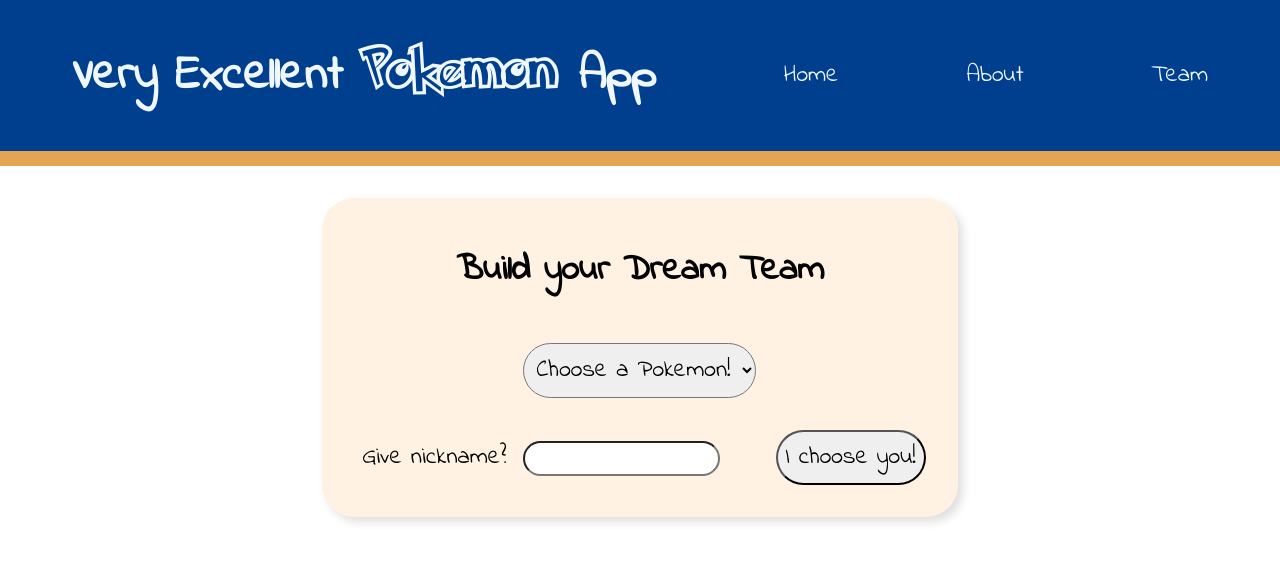
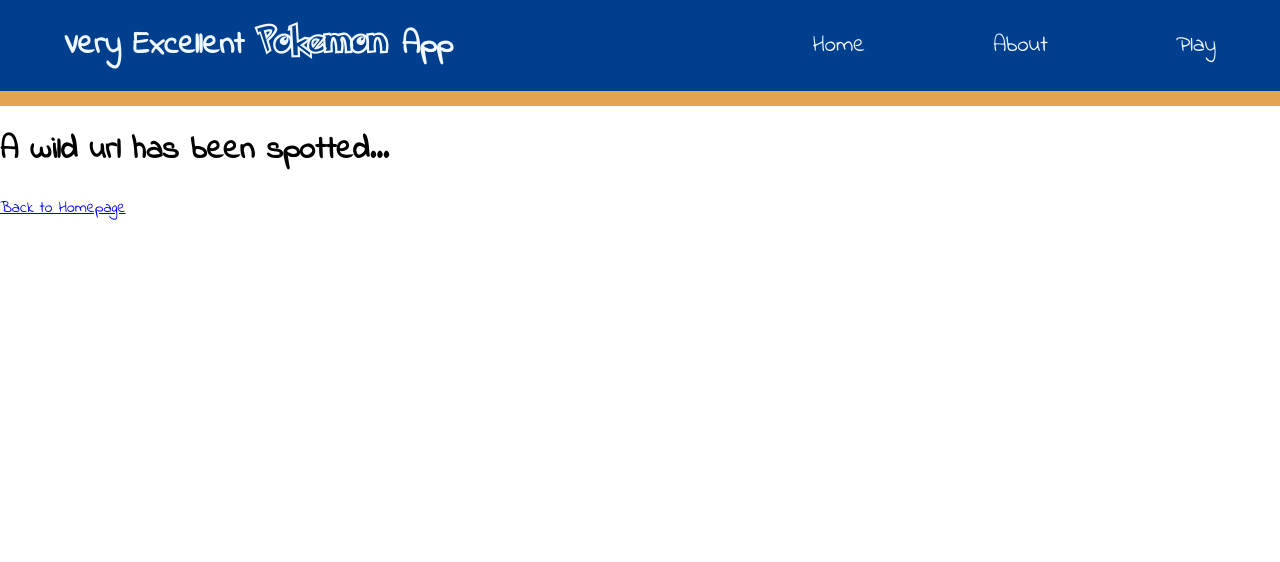
Before and after one commit to mhairilou/pokemon_app, a React (Create React App) app: page /team in a window 1280 px wide. Shown: the top 562 px of the page. Built offline with nearby package versions, Linux system fonts and the light colour scheme; no server answers.

Commit message:
happy wrapping

```diff
--- a/src/App.css
+++ b/src/App.css
@@ -17,12 +17,12 @@
 
 body {
     font-family: "flower";
-    font-size: 1.5rem;
+    font-size: 1rem;
 }
 
 header h1 {
     font-family: 'flower';
-    font-size: 3rem;
+    font-size: 2rem;
     text-align: center;
     margin-left: 64px;
 
@@ -31,7 +31,6 @@
 header {
     background-color: rgb(0, 63, 141);
     margin: 0px;
-    padding: 0.5rem;
     border-bottom: 15px solid rgb(228, 165, 83);
     color: aliceblue;
     display: flex;
@@ -47,4 +46,5 @@
     text-decoration: none;
     display: inline;
     padding: 32px;
+    font-size: 1.2em;
 }
--- a/src/App.js
+++ b/src/App.js
@@ -19,7 +19,7 @@
 
           <Route path="/" element={< Home />} />
           <Route path="/about" element={< About />} />
-          <Route path="/team" element={< TeamBuilderContainer />} />
+          <Route path="/play" element={< TeamBuilderContainer />} />
           <Route path="*" element={< ErrorPage />} />
 
         </Routes>
--- a/src/components/NavBar.jsx
+++ b/src/components/NavBar.jsx
@@ -12,7 +12,7 @@
         <Link to="/about">About</Link>
       </li>
       <li>
-        <Link to="/team">Team</Link>
+        <Link to="/play">Play</Link>
       </li>
     </ul>
   );
--- a/src/components/TeamBuilder/ListOfAllPokemon.css
+++ b/src/components/TeamBuilder/ListOfAllPokemon.css
@@ -1,5 +1,5 @@
 .rounded {
-    border-radius: 3rem;
+    border-radius: 32px;
     padding: 0.5rem;
     justify-content: center;
 }
--- a/src/components/TeamBuilder/PokemonCard.css
+++ b/src/components/TeamBuilder/PokemonCard.css
@@ -1,9 +1,9 @@
 .pokemon-card {
   background-color: rgb(214, 235, 248);
   min-width: 16rem;
-  width: fit-content;
+  max-width: min-content;
+  min-height: max-content;
   margin: 1em;
-  padding: 1em;
   border-radius: 32px;
   border: rgb(244, 184, 95) solid 10px;
   text-align: center;
@@ -15,7 +15,18 @@
 }
 
 .card-img {
-  margin: auto;
-  width: 50%;
-  height: auto;
+
+  width: 40%;
+
 }
+
+.header-on-card {
+  font-size: 1.5rem;
+}
+.type-on-card {
+  font-size: 1rem;
+}
+.remove-button {
+  border-radius: 32px;
+  margin-bottom: 1em;
+}
--- a/src/components/TeamBuilder/PokemonCard.jsx
+++ b/src/components/TeamBuilder/PokemonCard.jsx
@@ -43,13 +43,13 @@
     return (
 
         <div className="pokemon-card">
-            <h3> {capitalize(pokemonDetails.name)} </h3>
+            <h3 className="header-on-card"> {capitalize(pokemonDetails.name)} </h3>
             <img className="card-img" src={pokemonDetails.sprites.other.dream_world.front_default} alt={pokemonDetails.name}></img>
-            {!pokemonDetails.types[1] && <h4> Type: </h4>}
-            {pokemonDetails.types[1] && <h4>Types: </h4>}
+            {!pokemonDetails.types[1] && <h4 className="type-on-card"> Type: </h4>}
+            {pokemonDetails.types[1] && <h4 className="type-on-card">Types: </h4>}
             {pokemonDetails.types.map( type => <p key={type.type.name}>{capitalize(type.type.name)}</p>)}
             {nickname && <p>Nickname: {nickname}</p>}
-            {id && <button onClick={() => remove(id)}>Remove</button>}
+            {id && <button className="remove-button" onClick={() => remove(id)}>Remove</button>}
         </div>
     )
 
--- a/src/components/TeamBuilderContainer.css
+++ b/src/components/TeamBuilderContainer.css
@@ -2,36 +2,68 @@
     font-family: "Pokemon";
 }
 
+.team-page {
+    display: flex;
+    justify-content: space-between;
+}
 
 .add-new-pokemon-container {
+
     background-color: rgb(255, 242, 226);
     border-radius: 32px;
     /* border:rgb(15, 12, 8) dashed 3px; */
-    margin: 2rem;
+    margin: 1em;
     justify-content: center;
     align-items: center;
     display: flex;
     flex-direction: column;
-    width: fit-content;
-    padding: 16px;
+    padding: 1em;
     box-shadow: rgba(99, 99, 99, 0.2) 5px 5px 8px 0px;
+
+
+}
+
+.team-display {
+
+    justify-content: center;
+    align-items: center;
+    display: flex;
+    flex-direction: column;
+    flex-wrap: wrap;
 
 }
 
 
 .rounded {
-    border-radius: 3rem;
+    border-radius: 32px;
     padding: 0.5rem;
-    margin: 1rem;
+    white-space: nowrap;
+}
+
+.nickname-controls {
+    display: flex;
+    flex-wrap: nowrap;
+    align-items: center;
+}
+
+.nickname-controls label, .nickname-controls button{
+    white-space: nowrap;
+}
+
+.nickname-input {
+    border-radius: 32px;
+    padding: 0.5rem;
+    margin: 1em;
 }
 
 .flex {
     display: flex;
 }
 
-button, select {
+button,
+select {
     font-family: "flower";
-    font-size: 1.5rem;
+    font-size: 1rem;
     justify-items: center;
 }
 
--- a/src/components/TeamBuilderContainer.jsx
+++ b/src/components/TeamBuilderContainer.jsx
@@ -53,24 +53,24 @@
 
 
     return (
-        <div>
+        <div className="team-page">
 
-            <div className="all">
+            <div>
                 {(pokemonTeam.length >= 6) && <h2> Dream Team Complete! </h2>}
                 {(pokemonTeam.length < 6) && <div className="add-new-pokemon-container">
                     <ListOfAllPokemonComponent pokemons={allPokemonState} onSelectedPokemon={handleSelectedPokemon} selectedPokemon={selectedPokemonUrl} />
                     <PokemonCard pokemonUrl={selectedPokemonUrl} />
 
-                    <div>
-                        <label className="rounded">Give nickname?
-                            <input className="rounded" onChange={handleNicknameInput} value={nicknameState}></input>
-                        </label>
+                    <div className="nickname-controls">
+                        <label>Give nickname?</label>
+                        <input className="nickname-input" onChange={handleNicknameInput} value={nicknameState}></input>
                         <button className="rounded" onClick={addSelectedPokemonToTeam}>I choose you!</button>
                     </div>
                 </div>}
             </div>
-            <PokemonTeam currentTeamList={pokemonTeam} removePokemonFromTeam={removePokemonFromTeam} />
-
+            <div className="team-display">
+                <PokemonTeam currentTeamList={pokemonTeam} removePokemonFromTeam={removePokemonFromTeam} />
+            </div>
         </div>
 
     )
```
